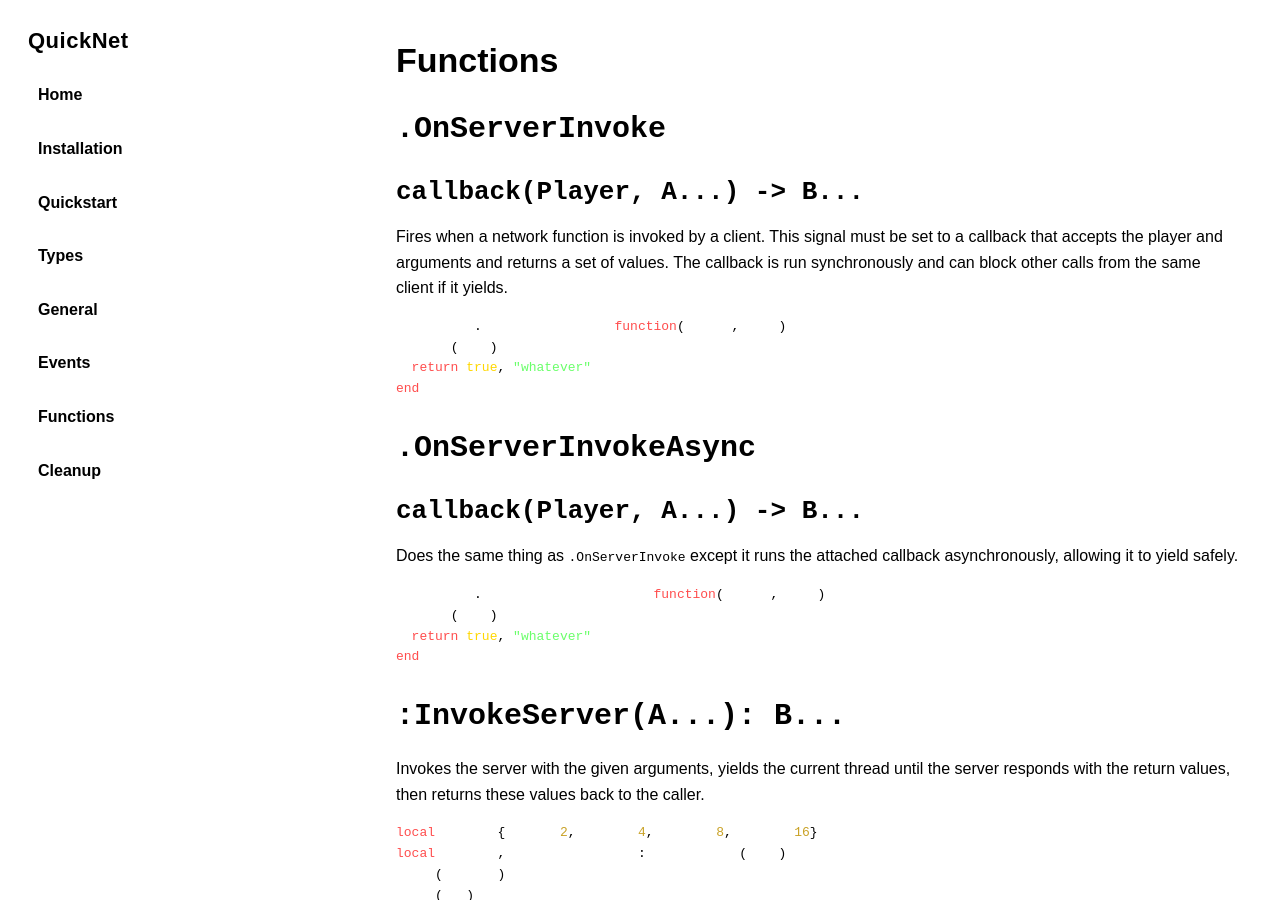
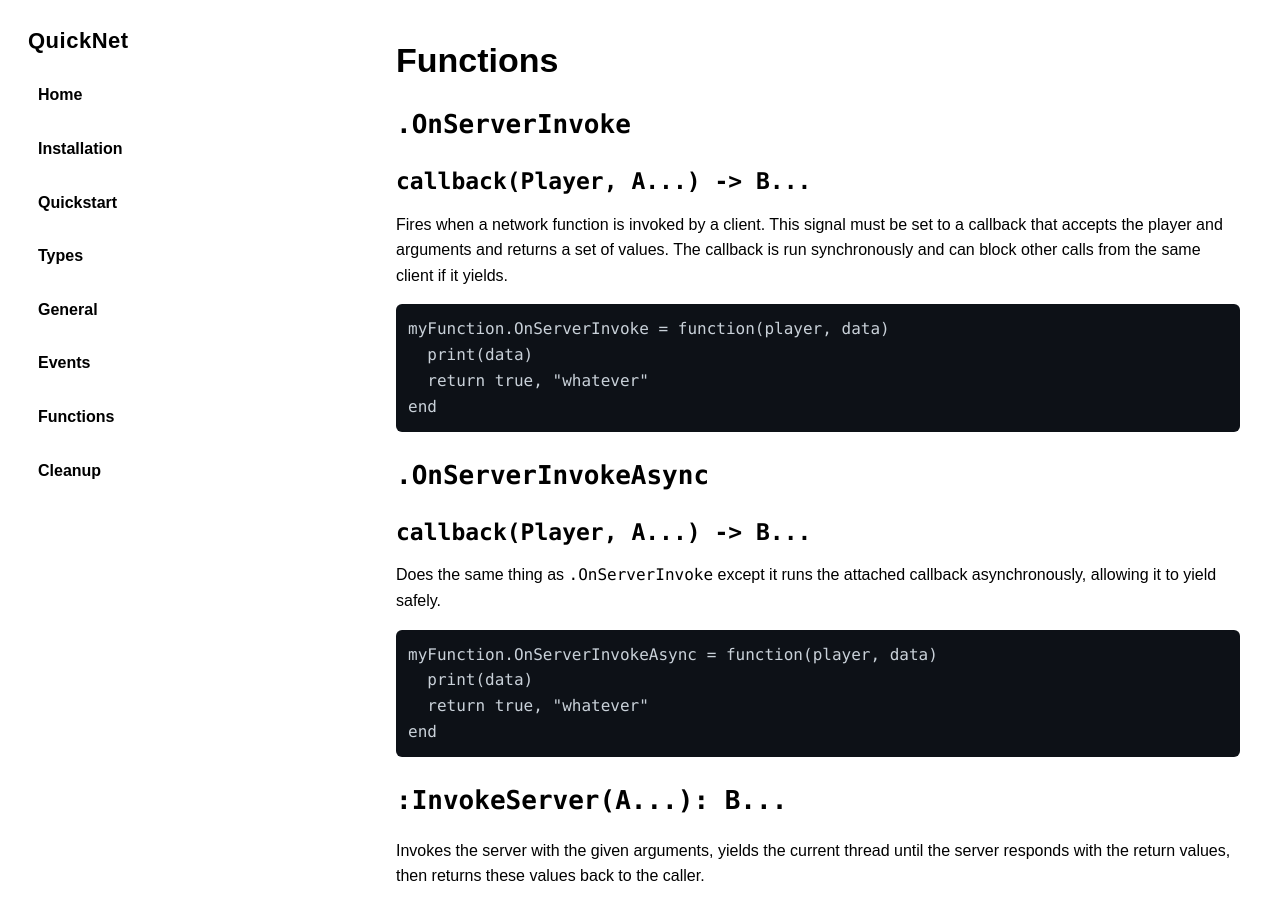
Before and after one commit to breadboardengineer1234/QuickNet, a Jekyll site: the page built from docs/functions.md, in a window 1280 px wide and 900 px high. Built offline with Jekyll 4.4.1, drawn with Linux system fonts in a browser that asks for light colours.

Commit message:
Update style.css

```diff
--- a/docs/assets/style.css
+++ b/docs/assets/style.css
@@ -4,7 +4,7 @@
     --text: #eaeaea;
     --muted: #a0a0a0;
     --border: #2a2a2a;
-    --sidebar-bg: #383838;
+    --sidebar-bg: #1c1c1c;
     --link: #60a5fa;
   }
 }
@@ -87,7 +87,7 @@ h1 {
 
 /* H2 - major sections */
 h2 {
-  font-size: 30px;
+  font-size: 26px;
   margin-top: 28px;
   margin-bottom: 14px;
   border-bottom: 1px solid var(--border);
@@ -96,79 +96,30 @@ h2 {
 
 /* H3 - subsections */
 h3 {
-  font-size: 26px;
+  font-size: 23px;
   margin-top: 22px;
   margin-bottom: 10px;
 }
 
 /* H4 - fine detail (optional but useful for APIs) */
 h4 {
-  font-size: 20px;
+  font-size: 16px;
   margin-top: 16px;
   margin-bottom: 6px;
   color: var(--muted);
 }
 
-/* Code blocks */
-/* Base code block container (Rouge) */
-/* Keywords - RED */
-.highlight .k,
-.highlight .kd,
-.highlight .kr {
-  color: #ff4d4d;
+/* CODE */
+pre {
+  background: #0d1117;
+  color: #c9d1d9;
+  padding: 12px;
+  border-radius: 6px;
+  overflow-x: auto;
 }
 
-/* Strings - GREEN */
-.highlight .s,
-.highlight .s1,
-.highlight .s2 {
-  color: #6aff6a;
-}
-
-/* Numbers - DARK YELLOW */
-.highlight .m,
-.highlight .mi,
-.highlight .mf {
-  color: #c9a227;
-}
-
-/* Functions (catch ALL variants) - LIGHT YELLOW */
-.highlight .nf,
-.highlight .nb,
-.highlight .n.f,
-.highlight .nx {
-  color: #ffe66d;
-}
-
-/* Table keys / properties - BLUE */
-.highlight .na,
-.highlight .no,
-.highlight .nx {
-  color: #4da3ff;
-}
-
-/* Booleans - BRIGHT YELLOW */
-.highlight .kc {
-  color: #ffd700;
-}
-
-/* Variables / fallback identifiers - WHITE */
-.highlight .n,
-.highlight .nb {
-  color: #ffffff;
-}
-
-/* Operators - WHITE */
-.highlight .o {
-  color: #ffffff;
-}
-
-/* Comments - GRAY */
-.highlight .c,
-.highlight .c1,
-.highlight .cm {
-  color: #7a7a7a;
-  font-style: italic;
+code {
+  font-family: Consolas, Monaco, "Courier New", monospace;
 }
 
 /* Tables */
```
